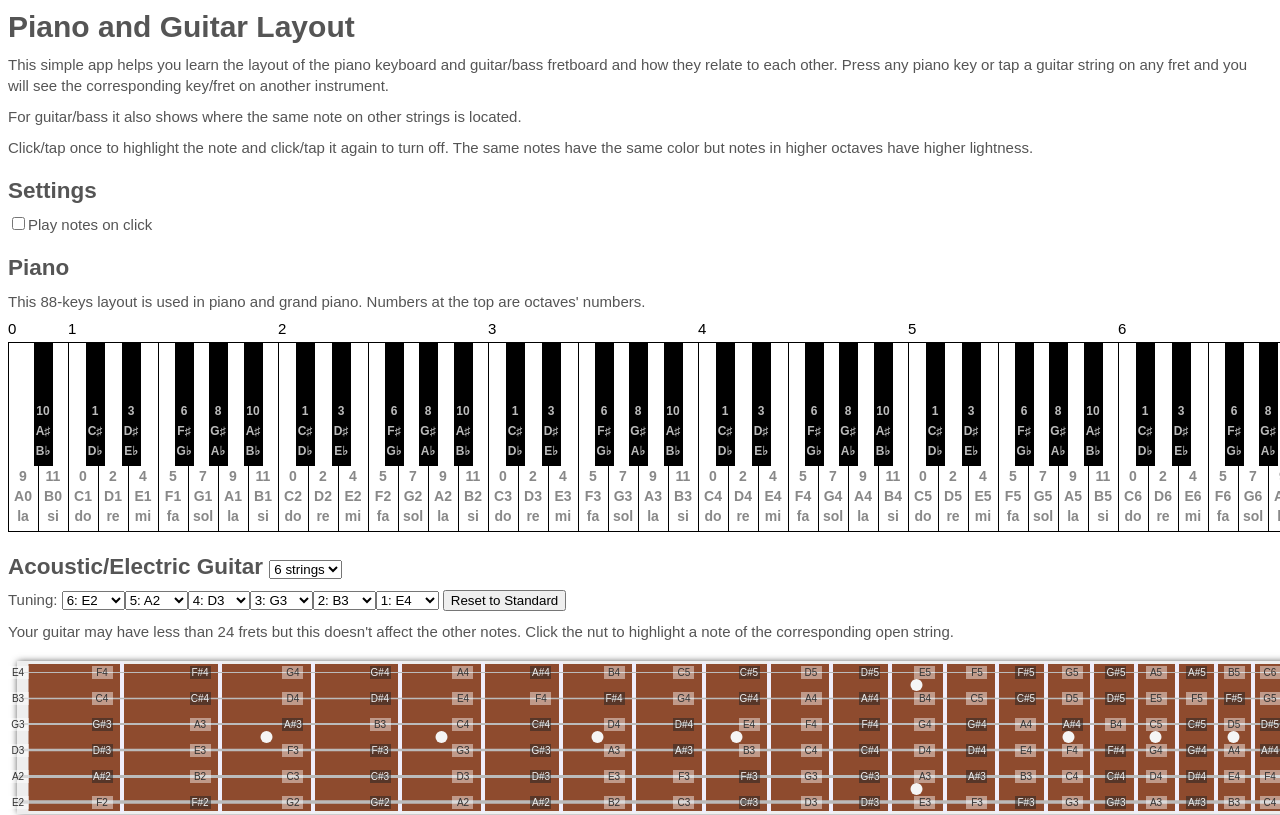
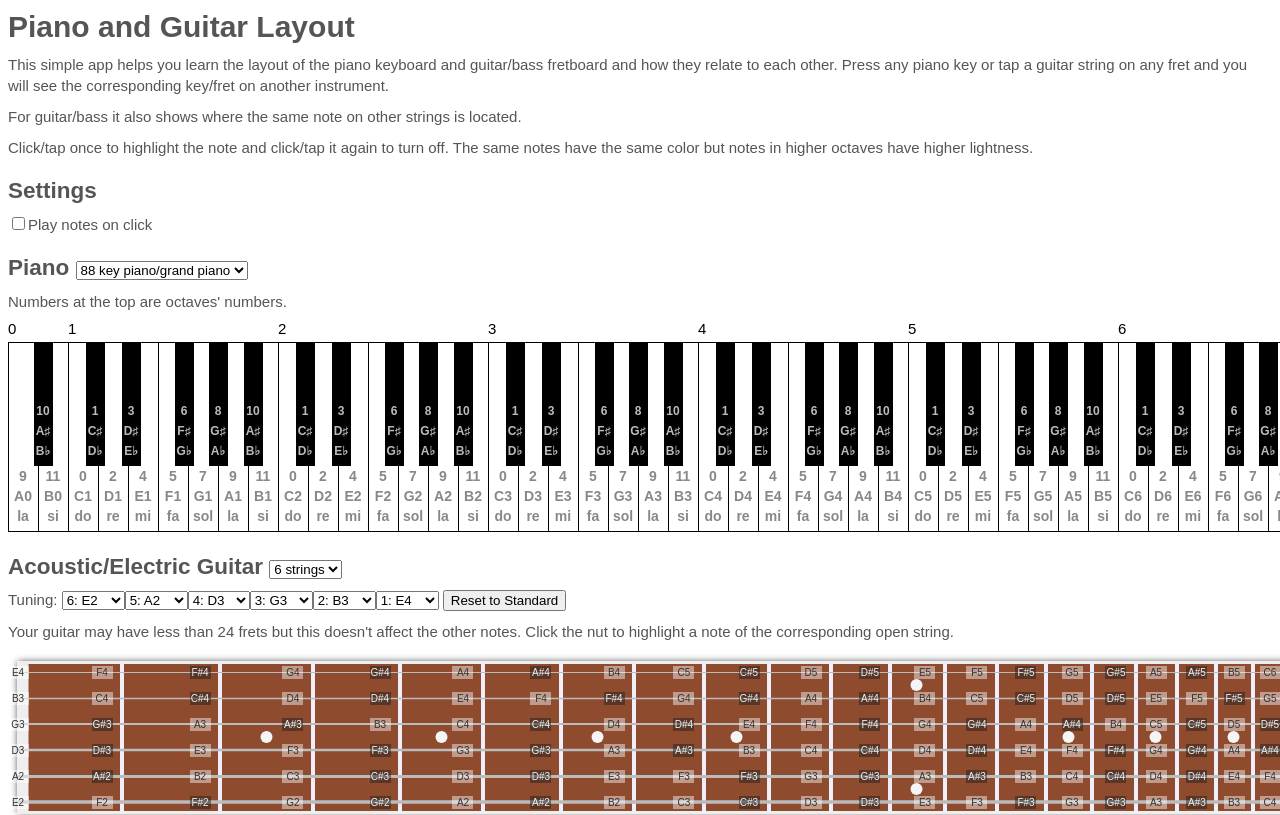
Before and after one commit to axln/guitar-piano-layout, a React app: page / in a window 1280 px wide. Shown: the top 815 px of the page. Built offline with nearby package versions, Linux system fonts and the light colour scheme.

Commit message:
keyboard ranges added

```diff
--- a/src/component/App/App.jsx
+++ b/src/component/App.jsx
@@ -1,20 +1,36 @@
 import React from 'react';
-import { PianoKeyboard } from '../Piano/PianoKeyboard';
-import { GuitarNeck } from '../Guitar/GuitarNeck';
-import { GuitarTuner } from '../../container/GuitarTuner';
-import { BassTuner } from '../../container/BassTuner';
-import {BASS_TUNING, BASS_TUNING_5_STRING, GUITAR_TUNING, GUITAR_TUNING_7_STRING, GUITAR_TUNING_8_STRING} from '../../store/reducer';
-import './App.less';
+import { PianoKeyboard } from './Piano/PianoKeyboard';
+import { GuitarNeck } from './Guitar/GuitarNeck';
+import { GuitarTuner } from '../container/GuitarTuner';
+import { BassTuner } from '../container/BassTuner';
+import {
+    BASS_TUNING,
+    BASS_TUNING_5_STRING,
+    GUITAR_TUNING,
+    GUITAR_TUNING_7_STRING,
+    GUITAR_TUNING_8_STRING,
+    PIANO_RANGE,
+    SYNTH_61_RANGE,
+    SYNTH_49_RANGE,
+    SYNTH_76_RANGE,
+    SYNTH_44_RANGE,
+    SYNTH_37_RANGE
+} from '../lib/const';
 
 export function App(
     {
         playSound,
         setPlaySound,
-        guitarTuning, bassTuning, setBaseBassTuning, setBassTuning, setBaseGuitarTuning, setGuitarTuning }) {
-    // <div><Piano range='C2-B5' /></div>
-    // <div><Piano range='C2-C7'/></div> 61 key synth
-    // <div><Piano range='E2-E6'/></div> guitar range
-    // <div><Piano range='C2-B6'/></div>
+        guitarTuning,
+        bassTuning,
+        setBaseBassTuning,
+        setBassTuning,
+        setBaseGuitarTuning,
+        setGuitarTuning,
+        keyboardRange,
+        setKeyboardRange
+    }) {
+
     return (
         <>
             <h2>Settings</h2>
@@ -29,10 +45,24 @@ export function App(
                 </label>
             </p>
 
-            <h2>Piano</h2>
-            <p>This 88-keys layout is used in piano and grand piano. Numbers at the top are octaves' numbers.</p>
+            <h2>
+                Piano&nbsp;
+                <select onChange={e => {
+                    setKeyboardRange(e.target.value);
+                }}>
+                    <option value={PIANO_RANGE}>88 key piano/grand piano</option>
+                    <option value={SYNTH_76_RANGE}>76 key synth</option>
+                    <option value={SYNTH_61_RANGE}>61 key synth</option>
+                    <option value={SYNTH_49_RANGE}>49 key synth</option>
+                    <option value={SYNTH_44_RANGE}>44 key synth</option>
+                    <option value={SYNTH_37_RANGE}>37 key synth</option>
+
+
+                </select>
+            </h2>
+            <p>Numbers at the top are octaves' numbers.</p>
             <div>
-                <PianoKeyboard range='A0-C8'/>
+                <PianoKeyboard range={keyboardRange}/>
             </div>
 
             <h2>
--- a/src/component/App/App.less
+++ /dev/null
@@ -1,19 +0,0 @@
-h1 {
-    margin: 10px 0 10px;
-}
-
-h2 {
-    margin: 20px 0 10px;
-}
-
-p {
-    line-height: 1.4;
-    margin: 10px 0;
-}
-
-body {
-    font-family: Arial, sans-serif;
-    color: #555;
-    font-size: 15px;
-    padding-bottom: 10px;
-}
--- a/src/component/Guitar/GuitarString.jsx
+++ b/src/component/Guitar/GuitarString.jsx
@@ -32,7 +32,7 @@ function getStringThickness(number, stringCount) {
             return [3.5 + baseFix, 0];
         case 7:
             return [3.5 + baseFix, 0.5];
-        case 8:
+        default:
             return [4.0 + baseFix, 0];
     }
 }
--- a/src/index.html
+++ b/src/index.html
@@ -5,6 +5,27 @@
     <meta name="viewport" content="width=device-width, initial-scale=1.0">
     <meta http-equiv="X-UA-Compatible" content="ie=edge">
     <title>Piano and Guitar Layout</title>
+    <style>
+        h1 {
+            margin: 10px 0 10px;
+        }
+
+        h2 {
+            margin: 20px 0 10px;
+        }
+
+        p {
+            line-height: 1.4;
+            margin: 10px 0;
+        }
+
+        body {
+            font-family: Arial, sans-serif;
+            color: #555;
+            font-size: 15px;
+            padding-bottom: 10px;
+        }
+    </style>
 </head>
 <body>
     <h1>Piano and Guitar Layout</h1>
--- /dev/null
+++ b/src/lib/const.js
@@ -0,0 +1,13 @@
+export const PIANO_RANGE = 'A0-C8';
+export const SYNTH_76_RANGE = 'E1-G7';
+export const SYNTH_61_RANGE = 'C2-C7';
+export const SYNTH_49_RANGE = 'C2-C6';
+export const SYNTH_44_RANGE = 'F2-C6';
+export const SYNTH_37_RANGE = 'C3-C6';
+
+export const GUITAR_TUNING = 'E2 A2 D3 G3 B3 E4';
+export const GUITAR_TUNING_7_STRING = 'B1 E2 A2 D3 G3 B3 E4';
+export const GUITAR_TUNING_8_STRING = 'F#1 B1 E2 A2 D3 G3 B3 E4';
+
+export const BASS_TUNING = 'E1 A1 D2 G2';
+export const BASS_TUNING_5_STRING = 'B0 E1 A1 D2 G2';
--- a/src/store/action.js
+++ b/src/store/action.js
@@ -4,6 +4,7 @@ export const SET_GUITAR_TUNING = 'SET_GUITAR_TUNING';
 export const SET_BASE_GUITAR_TUNING = 'SET_BASE_GUITAR_TUNING';
 export const SET_BASS_TUNING = 'SET_BASS_TUNING';
 export const SET_BASE_BASS_TUNING = 'SET_BASE_BASS_TUNING';
+export const SET_KEYBOARD_RANGE = 'SET_KEYBOARD_RANGE';
 
 export function togglePitch(pitch) {
     return {
@@ -46,3 +47,10 @@ export function setBaseBassTuning(tuning) {
         payload: tuning
     }
 }
+
+export function setKeyboardRange(range) {
+    return {
+        type: SET_KEYBOARD_RANGE,
+        payload: range
+    }
+}
--- a/src/store/reducer.js
+++ b/src/store/reducer.js
@@ -4,17 +4,15 @@ import {
     SET_GUITAR_TUNING,
     SET_BASS_TUNING,
     SET_BASE_BASS_TUNING,
-    SET_BASE_GUITAR_TUNING
+    SET_BASE_GUITAR_TUNING, SET_KEYBOARD_RANGE
 } from './action';
 import { pitchToNote } from '../lib/Helper';
 import { pitchToFrequency } from '../lib/SoundGenerator';
-
-export const GUITAR_TUNING = 'E2 A2 D3 G3 B3 E4';
-export const GUITAR_TUNING_7_STRING = 'B1 E2 A2 D3 G3 B3 E4';
-export const GUITAR_TUNING_8_STRING = 'F#1 B1 E2 A2 D3 G3 B3 E4';
-
-export const BASS_TUNING = 'E1 A1 D2 G2';
-export const BASS_TUNING_5_STRING = 'B0 E1 A1 D2 G2';
+import {
+    GUITAR_TUNING,
+    BASS_TUNING,
+    PIANO_RANGE
+} from '../lib/const';
 
 export function pitches(pitches = [], action) {
     if (action.type === TOGGLE_PITCH) {
@@ -76,3 +74,11 @@ export function bassTuning(state = BASS_TUNING, action) {
         return state;
     }
 }
+
+export function keyboardRange(state = PIANO_RANGE, action) {
+    if (action.type === SET_KEYBOARD_RANGE) {
+        return action.payload;
+    } else {
+        return state;
+    }
+}
```
Also changed, not shown: src/container/App.js (+9 -5 lines), 2 other files (tests, documents, lock files or other folders).
